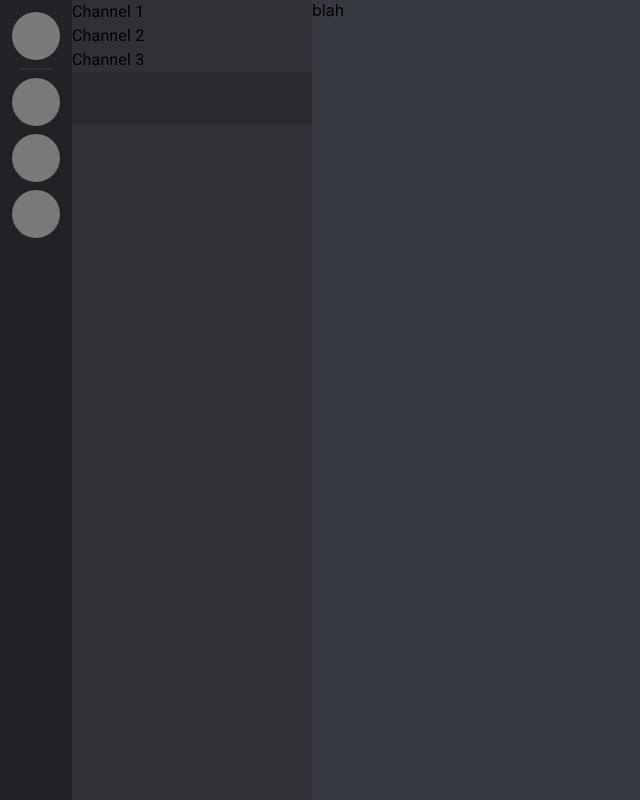
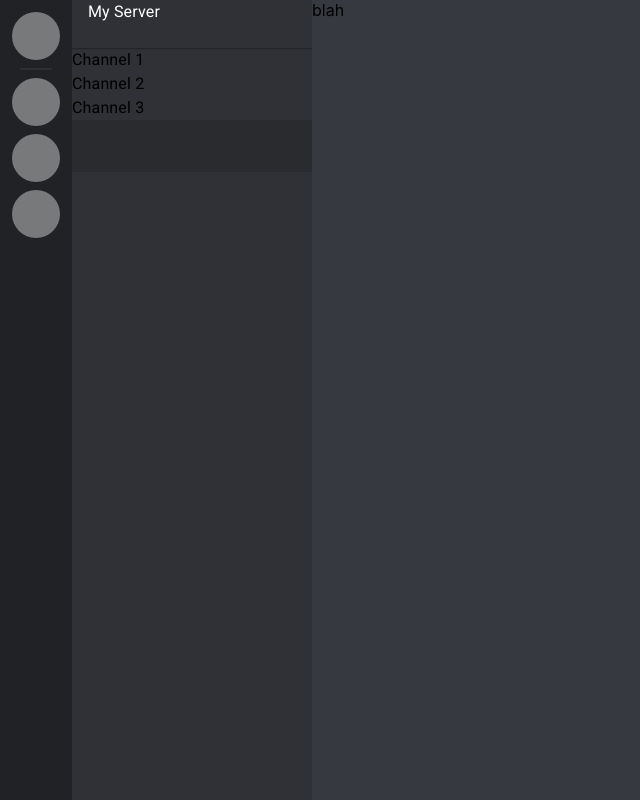
Before and after one commit to mattink37/web-portfolio, a React (Create React App) app in the folder portfolio/: page / in a window 1280 px wide. Shown: the whole page, without its empty margins (0-640 px from the left). Built offline with nearby package versions, Linux system fonts and the light colour scheme; grey boxes are pictures that could not be loaded.

Commit message:
-Server header wip

```diff
--- a/portfolio/src/components/channel-panel/channel-panel.tsx
+++ b/portfolio/src/components/channel-panel/channel-panel.tsx
@@ -4,14 +4,21 @@ import './styles/channel-panel.css';
 const ChannelPanel = () => {
   return (
     <Grid container direction="column" className='ChannelPanelContainer'>
-      <Grid item className='ChannelsContainer'>
-        <Grid item>
+      <Grid item className='ServerHeaderContainer'>
+        <Grid item className='ServerHeader'>
+          <Typography className='ServerHeaderLabel'>
+            My Server
+          </Typography>
+        </Grid>
+      </Grid>
+      <Grid container direction="column" className='ChannelsContainer'>
+        <Grid item xs={4}>
           <Typography>Channel 1</Typography>
         </Grid>
-        <Grid item>
+        <Grid item xs={4}>
           <Typography>Channel 2</Typography>
         </Grid>
-        <Grid item>
+        <Grid item xs={4}>
           <Typography>Channel 3</Typography>
         </Grid>
       </Grid>
--- a/portfolio/src/components/channel-panel/styles/channel-panel.css
+++ b/portfolio/src/components/channel-panel/styles/channel-panel.css
@@ -1,7 +1,8 @@
 .ChannelPanelContainer {
   background-color: #2f3136;
   min-width: 240px;
-  height: 100vh;
+  min-height: 100%;
+  max-height: 100%;
   display: flex;
   flex-direction: column;
 }
@@ -14,7 +15,6 @@
   width: 100%;
   height: auto;
   display: flex;
-  align-items: flex-end;
 }
 
 .UserPanel {
@@ -22,3 +22,18 @@
   height: 52px;
   background-color: #292b2f;
 }
+
+.ServerHeaderContainer {
+  height: 48px;
+  box-sizing: border-box;
+  box-shadow: 0 1px 0 rgba(4,4,5,0.2),0 1.5px 0 rgba(6,6,7,0.05),0 2px 0 rgba(4,4,5,0.05);
+  padding: 0 16px;
+}
+
+.ServerHeader {
+  color: white;
+  vertical-align: middle;
+}
+
+.ServerheaderLabel {
+}
```
